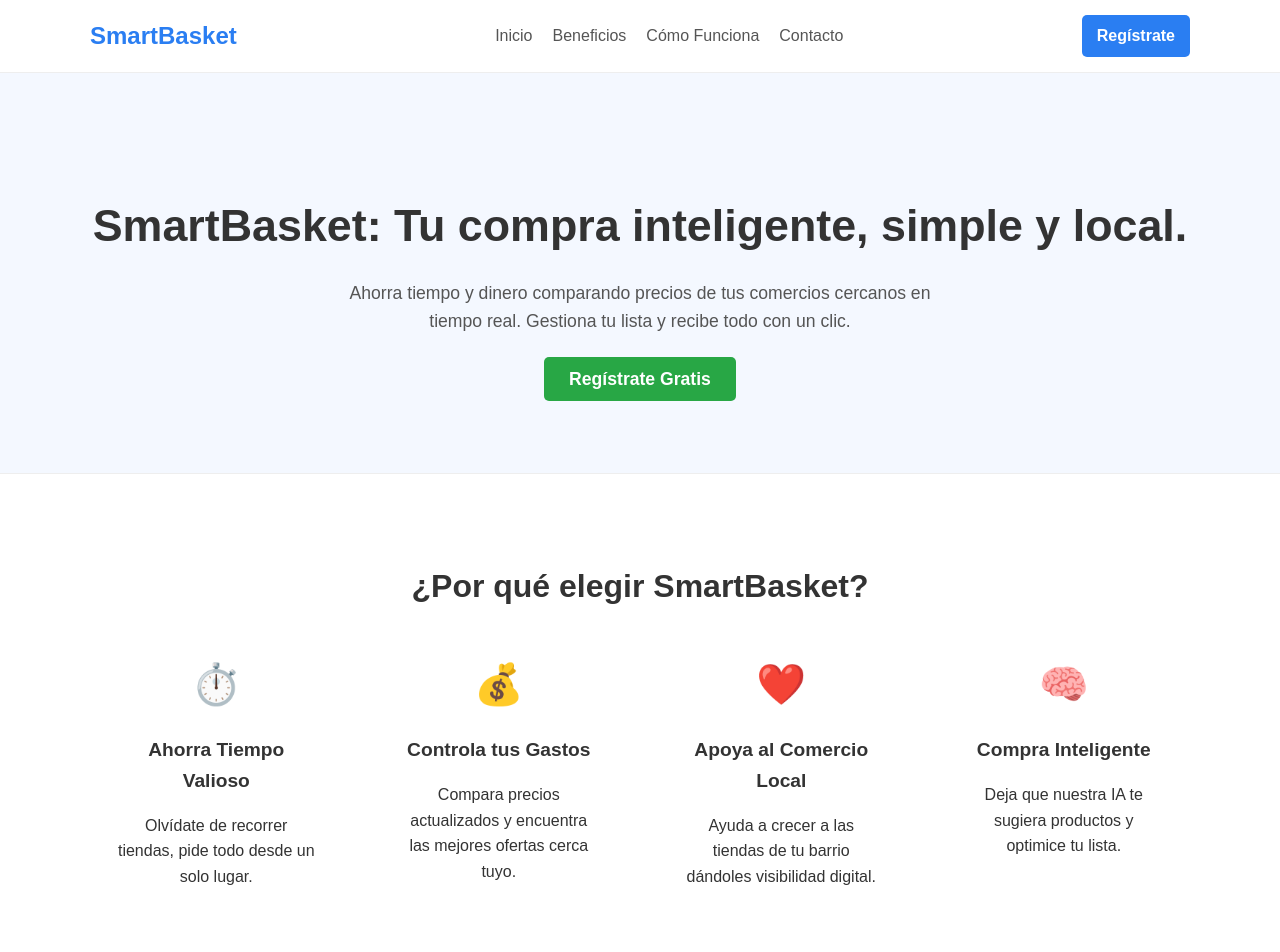
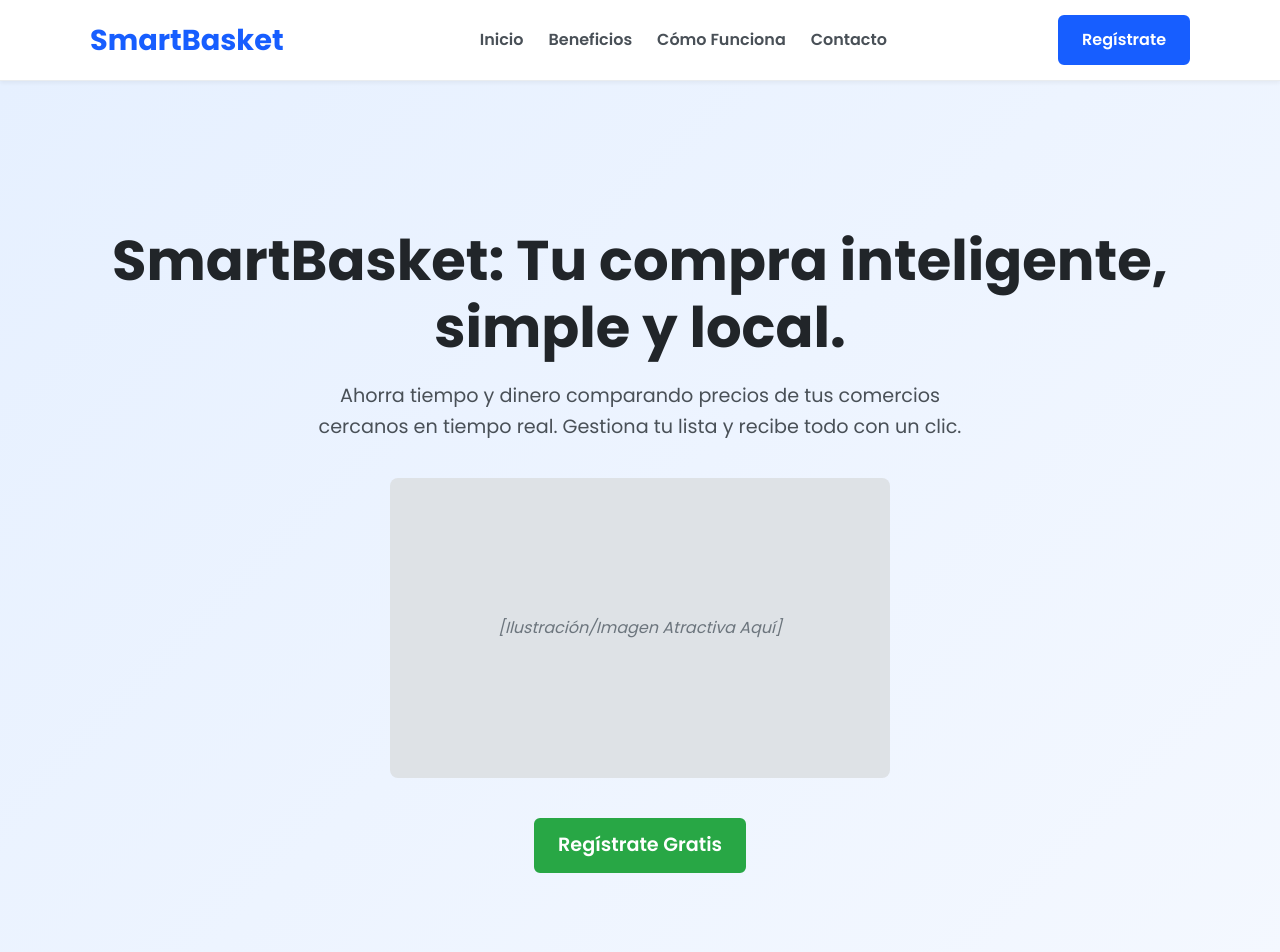
Before and after one commit to JfSS280/SmartBasket, a plain HTML site: page index.html in a window 1280 px wide. Shown: the top 952 px of the page. Drawn offline with Linux system fonts and the light colour scheme.

Commit message:
Segundo Commit
Le agregue el style.css

```diff
--- a/index.html
+++ b/index.html
@@ -4,236 +4,30 @@
     <meta charset="UTF-8">
     <meta name="viewport" content="width=device-width, initial-scale=1.0">
     <title>SmartBasket - Tu Compra Inteligente</title>
-    <style>
-        /* --- ESTILOS CSS BÁSICOS (Punto de Partida) --- */
-        body {
-            font-family: sans-serif; /* Fuente simple */
-            margin: 0;
-            padding: 0;
-            line-height: 1.6;
-            color: #333;
-        }
+    <link rel="stylesheet" href="style.css">
 
-        .container {
-            max-width: 1100px; /* Ancho máximo del contenido */
-            margin: 0 auto; /* Centrar contenido */
-            padding: 0 20px; /* Espaciado lateral */
-        }
-
-        /* Header y Navegación */
-        header {
-            background-color: #fff;
-            padding: 15px 0;
-            border-bottom: 1px solid #eee;
-            position: sticky; /* Opcional: header fijo */
-            top: 0;
-            z-index: 10;
-        }
-
-        nav {
-            display: flex;
-            justify-content: space-between;
-            align-items: center;
-        }
-
-        nav .logo {
-            font-weight: bold;
-            font-size: 1.5em;
-            color: #2a7ef2; /* Un azul como ejemplo */
-            text-decoration: none;
-        }
-
-        nav ul {
-            list-style: none;
-            padding: 0;
-            margin: 0;
-            display: flex;
-        }
-
-        nav ul li {
-            margin-left: 20px;
-        }
-
-        nav ul li a {
-            text-decoration: none;
-            color: #555;
-        }
-
-        nav .cta-button {
-            background-color: #2a7ef2;
-            color: white;
-            padding: 8px 15px;
-            border-radius: 5px;
-            text-decoration: none;
-            font-weight: bold;
-        }
-
-        /* Sección Héroe */
-        .hero {
-            background-color: #f4f8ff; /* Fondo azul claro */
-            padding: 80px 0;
-            text-align: center;
-        }
-
-        .hero h1 {
-            font-size: 2.8em;
-            margin-bottom: 15px;
-            color: #333;
-        }
-
-        .hero p {
-            font-size: 1.1em;
-            color: #555;
-            margin-bottom: 30px;
-            max-width: 600px;
-            margin-left: auto;
-            margin-right: auto;
-        }
-
-        .hero .cta-button {
-             background-color: #28a745; /* Verde para CTA principal */
-             color: white;
-             padding: 12px 25px;
-             border-radius: 5px;
-             text-decoration: none;
-             font-size: 1.1em;
-             font-weight: bold;
-        }
-
-        /* Secciones Generales */
-        section {
-            padding: 60px 0;
-            border-bottom: 1px solid #eee; /* Separador visual */
-        }
-
-        section:last-of-type {
-             border-bottom: none;
-        }
-
-        section h2 {
-            text-align: center;
-            font-size: 2em;
-            margin-bottom: 40px;
-            color: #333;
-        }
-
-        /* Sección Beneficios */
-        .benefits-grid {
-            display: flex;
-            justify-content: space-around;
-            flex-wrap: wrap; /* Para que se adapte en pantallas pequeñas */
-            gap: 30px; /* Espacio entre items */
-            text-align: center;
-        }
-
-        .benefit-item {
-            flex-basis: 200px; /* Ancho base de cada item */
-        }
-
-        .benefit-item .icon {
-            font-size: 2.5em; /* Tamaño del icono placeholder */
-            margin-bottom: 15px;
-            color: #2a7ef2; /* Color del icono */
-        }
-
-        .benefit-item h3 {
-            font-size: 1.2em;
-            margin-bottom: 10px;
-        }
-
-        /* Sección Cómo Funciona */
-        .how-it-works-steps {
-            display: flex;
-            justify-content: space-around;
-            flex-wrap: wrap;
-            gap: 30px;
-            text-align: center;
-        }
-
-        .step {
-            flex-basis: 250px;
-        }
-
-        .step .step-number {
-            display: inline-block;
-            width: 40px;
-            height: 40px;
-            line-height: 40px;
-            border-radius: 50%;
-            background-color: #2a7ef2;
-            color: white;
-            font-weight: bold;
-            font-size: 1.2em;
-            margin-bottom: 15px;
-        }
-
-         .step h3 {
-            font-size: 1.2em;
-            margin-bottom: 10px;
-         }
-
-        /* Sección CTA Final */
-        .final-cta {
-            background-color: #e9ecef; /* Gris claro */
-            text-align: center;
-        }
-
-        .final-cta .cta-button {
-             background-color: #28a745; /* Verde */
-             color: white;
-             padding: 12px 25px;
-             border-radius: 5px;
-             text-decoration: none;
-             font-size: 1.1em;
-             font-weight: bold;
-        }
-
-        /* Footer */
-        footer {
-            background-color: #343a40; /* Gris oscuro */
-            color: #ccc;
-            padding: 40px 0;
-            text-align: center;
-            font-size: 0.9em;
-        }
-
-        footer a {
-            color: #fff;
-            text-decoration: none;
-            margin: 0 10px;
-        }
-
-        footer p {
-            margin-top: 20px;
-            color: #aaa;
-        }
-
-    </style>
-</head>
+    <link rel="icon" href="favicon.ico" sizes="any"> <link rel="icon" href="favicon.svg" type="image/svg+xml"> <link rel="apple-touch-icon" href="apple-touch-icon.png"> </head>
 <body>
 
-    <header>
-        <div class="container">
+    <header id="inicio"> <div class="container">
             <nav>
-                <a href="#" class="logo">SmartBasket</a>
+                <a href="#inicio" class="logo">SmartBasket</a>
                 <ul>
                     <li><a href="#inicio">Inicio</a></li>
                     <li><a href="#beneficios">Beneficios</a></li>
                     <li><a href="#como-funciona">Cómo Funciona</a></li>
                     <li><a href="#contacto">Contacto</a></li>
                 </ul>
-                <a href="#" class="cta-button">Regístrate</a>
-            </nav>
+                <a href="#" class="cta-button nav-cta">Regístrate</a> </nav>
         </div>
     </header>
 
     <main>
-        <section id="inicio" class="hero">
-            <div class="container">
+        <section class="hero"> <div class="container">
                 <h1>SmartBasket: Tu compra inteligente, simple y local.</h1>
                 <p>Ahorra tiempo y dinero comparando precios de tus comercios cercanos en tiempo real. Gestiona tu lista y recibe todo con un clic.</p>
-                <a href="#" class="cta-button">Regístrate Gratis</a>
-            </div>
+                <div class="hero-visual-placeholder">[Ilustración/Imagen Atractiva Aquí]</div>
+                <a href="#" class="cta-button hero-cta">Regístrate Gratis</a> </div>
         </section>
 
         <section id="beneficios">
@@ -241,26 +35,27 @@
                 <h2>¿Por qué elegir SmartBasket?</h2>
                 <div class="benefits-grid">
                     <div class="benefit-item">
-                        <div class="icon">⏱️</div> <h3>Ahorra Tiempo Valioso</h3>
+                        <div class="icon">[Icono Reloj]</div> <h3>Ahorra Tiempo Valioso</h3>
                         <p>Olvídate de recorrer tiendas, pide todo desde un solo lugar.</p>
                     </div>
                     <div class="benefit-item">
-                        <div class="icon">💰</div> <h3>Controla tus Gastos</h3>
+                        <div class="icon">[Icono Moneda]</div> <h3>Controla tus Gastos</h3>
                         <p>Compara precios actualizados y encuentra las mejores ofertas cerca tuyo.</p>
                     </div>
                     <div class="benefit-item">
-                        <div class="icon">❤️</div> <h3>Apoya al Comercio Local</h3>
+                        <div class="icon">[Icono Tienda]</div> <h3>Apoya al Comercio Local</h3>
                         <p>Ayuda a crecer a las tiendas de tu barrio dándoles visibilidad digital.</p>
                     </div>
                      <div class="benefit-item">
-                        <div class="icon">🧠</div> <h3>Compra Inteligente</h3>
+                        <div class="icon">[Icono IA]</div> <h3>Compra Inteligente</h3>
                         <p>Deja que nuestra IA te sugiera productos y optimice tu lista.</p>
                     </div>
                 </div>
             </div>
         </section>
 
-        <section id="como-funciona" style="background-color: #f8f9fa;"> <div class="container">
+        <section id="como-funciona">
+             <div class="container">
                 <h2>Comprar nunca fue tan fácil</h2>
                 <div class="how-it-works-steps">
                     <div class="step">
@@ -294,14 +89,14 @@
 
     <footer>
         <div class="container">
-            <nav>
+            <div class="footer-links">
                 <a href="#">Acerca de</a>
                 <a href="#">Para Comercios</a>
                 <a href="#">Contacto</a>
                 <a href="#">Términos</a>
                 <a href="#">Privacidad</a>
-            </nav>
-            <p>&copy; 2025 SmartBasket - Equipo 12. Todos los derechos reservados.</p>
+            </div>
+            <p>&copy; 2025 SmartBasket - Desarrollado por balestrieris. Todos los derechos reservados.</p>
             </div>
     </footer>
 
--- /dev/null
+++ b/style.css
@@ -0,0 +1,253 @@
+/* --- ESTILOS CSS MEJORADOS (style.css) --- */
+
+/* Importar Fuente de Google Fonts (Ejemplo: Poppins) */
+@import url('https://fonts.googleapis.com/css2?family=Poppins:wght@400;600;700&display=swap');
+
+/* Reset básico y configuración general */
+* {
+    box-sizing: border-box; /* Mejor manejo de padding y border */
+}
+
+html {
+    scroll-behavior: smooth; /* ¡Para el scroll suave! */
+}
+
+body {
+    font-family: 'Poppins', sans-serif; /* Aplicar fuente importada */
+    margin: 0;
+    padding: 0;
+    line-height: 1.6;
+    color: #333;
+    background-color: #fff; /* Fondo blanco por defecto */
+}
+
+.container {
+    max-width: 1140px; /* Ancho máximo más común */
+    margin: 0 auto;
+    padding: 0 20px;
+}
+
+/* Header y Navegación Mejorados */
+header {
+    background-color: #fff;
+    padding: 15px 0;
+    border-bottom: 1px solid #e9ecef; /* Borde más sutil */
+    position: sticky;
+    top: 0;
+    z-index: 1000; /* Asegurar que esté por encima */
+    box-shadow: 0 2px 4px rgba(0,0,0,0.05); /* Sombra sutil */
+}
+
+nav {
+    display: flex;
+    justify-content: space-between;
+    align-items: center;
+}
+
+nav .logo {
+    font-weight: 700; /* Más grueso */
+    font-size: 1.8em;
+    color: #175eff; /* Azul más vibrante */
+    text-decoration: none;
+}
+
+nav ul {
+    list-style: none;
+    padding: 0;
+    margin: 0;
+    display: flex;
+    align-items: center;
+}
+
+nav ul li {
+    margin-left: 25px; /* Más espacio */
+}
+
+nav ul li a {
+    text-decoration: none;
+    color: #495057; /* Gris oscuro */
+    font-weight: 600; /* Semi-negrita */
+    transition: color 0.3s ease; /* Transición suave */
+}
+
+nav ul li a:hover {
+    color: #175eff; /* Azul al pasar el mouse */
+}
+
+/* Botón CTA genérico */
+.cta-button {
+    display: inline-block; /* Para aplicar padding correctamente */
+    padding: 10px 22px;
+    border-radius: 6px;
+    text-decoration: none;
+    font-weight: 600;
+    transition: background-color 0.3s ease, transform 0.2s ease;
+    cursor: pointer;
+    text-align: center;
+}
+
+.cta-button:hover {
+    transform: translateY(-2px); /* Efecto sutil al pasar el mouse */
+    box-shadow: 0 4px 8px rgba(0,0,0,0.1);
+}
+
+/* Botón CTA específico de Navegación */
+.nav-cta {
+    background-color: #175eff;
+    color: white;
+    border: 2px solid #175eff;
+}
+.nav-cta:hover {
+     background-color: #0045d8;
+     border-color: #0045d8;
+}
+
+
+/* Sección Héroe Mejorada */
+.hero {
+    background: linear-gradient(135deg, #e6f0ff 0%, #f4f8ff 100%); /* Degradado sutil */
+    padding: 100px 0; /* Más padding vertical */
+    text-align: center;
+    border-bottom: 1px solid #e9ecef;
+}
+
+.hero h1 {
+    font-size: 3.5em; /* Más grande */
+    font-weight: 700;
+    margin-bottom: 20px;
+    color: #212529; /* Negro suave */
+    line-height: 1.2;
+}
+
+.hero p {
+    font-size: 1.2em;
+    color: #495057; /* Gris oscuro */
+    margin-bottom: 35px;
+    max-width: 650px;
+    margin-left: auto;
+    margin-right: auto;
+}
+
+/* Placeholder para la imagen/ilustración del héroe */
+.hero .hero-visual-placeholder {
+    background-color: #dee2e6;
+    width: 60%;
+    max-width: 500px;
+    height: 300px; /* Ajustar según la imagen real */
+    margin: 30px auto 40px auto;
+    border-radius: 8px;
+    display: flex;
+    align-items: center;
+    justify-content: center;
+    color: #6c757d;
+    font-style: italic;
+}
+
+/* Botón CTA específico del Héroe */
+.hero-cta {
+     background-color: #28a745; /* Verde */
+     color: white;
+     border: 2px solid #28a745;
+     font-size: 1.2em; /* Ligeramente más grande */
+}
+.hero-cta:hover {
+     background-color: #218838;
+     border-color: #218838;
+}
+
+/* --- ESTILOS BÁSICOS PARA OTRAS SECCIONES (Sin Cambios Mayores) --- */
+section {
+    padding: 70px 0; /* Más padding */
+    border-bottom: 1px solid #eee;
+}
+section:last-of-type { border-bottom: none; }
+
+section h2 {
+    text-align: center;
+    font-size: 2.2em; /* Ligeramente más grande */
+    font-weight: 700;
+    margin-bottom: 50px;
+    color: #343a40; /* Gris más oscuro */
+}
+
+/* Sección Beneficios (Layout básico Flex) */
+.benefits-grid {
+    display: flex;
+    justify-content: space-around;
+    flex-wrap: wrap;
+    gap: 30px;
+    text-align: center;
+}
+.benefit-item { flex-basis: 220px; } /* Un poco más de espacio */
+.benefit-item .icon { font-size: 3em; margin-bottom: 15px; color: #175eff; }
+.benefit-item h3 { font-size: 1.3em; margin-bottom: 10px; font-weight: 600; }
+
+/* Sección Cómo Funciona (Layout básico Flex) */
+#como-funciona { background-color: #f8f9fa; } /* Fondo diferente */
+.how-it-works-steps { display: flex; justify-content: space-around; flex-wrap: wrap; gap: 30px; text-align: center; }
+.step { flex-basis: 280px; }
+.step .step-number { display: inline-block; width: 45px; height: 45px; line-height: 45px; border-radius: 50%; background-color: #175eff; color: white; font-weight: bold; font-size: 1.3em; margin-bottom: 20px; }
+.step h3 { font-size: 1.3em; margin-bottom: 10px; font-weight: 600; }
+
+/* Sección CTA Final */
+.final-cta { background-color: #e9ecef; text-align: center; }
+.final-cta h2 { margin-bottom: 20px;}
+.final-cta p { max-width: 600px; margin-left: auto; margin-right: auto; margin-bottom: 30px; color: #495057;}
+/* Reutiliza estilos del botón .hero-cta si quieres el mismo botón verde */
+.final-cta .cta-button {
+     background-color: #28a745; /* Verde */
+     color: white;
+     border: 2px solid #28a745;
+     font-size: 1.1em;
+}
+.final-cta .cta-button:hover {
+     background-color: #218838;
+     border-color: #218838;
+}
+
+/* Footer Mejorado */
+footer {
+    background-color: #343a40;
+    color: #adb5bd; /* Gris más claro */
+    padding: 50px 0 30px 0; /* Más padding */
+    text-align: center;
+    font-size: 0.95em;
+}
+footer .footer-links {
+    margin-bottom: 25px;
+}
+footer .footer-links a {
+    color: #dee2e6; /* Casi blanco */
+    text-decoration: none;
+    margin: 0 12px;
+    transition: color 0.3s ease;
+}
+footer .footer-links a:hover {
+    color: #fff;
+}
+footer p {
+    margin-top: 20px;
+    color: #6c757d; /* Gris aún más claro */
+    font-size: 0.9em;
+}
+
+/* --- AÑADIR AQUÍ REGLAS PARA RESPONSIVIDAD (MEDIA QUERIES) --- */
+/* Ejemplo básico para ajustar el grid de beneficios en móviles */
+@media (max-width: 768px) {
+    nav ul {
+        /* Aquí iría la lógica para ocultar el menú normal y mostrar un botón hamburguesa (requiere JS) */
+        /* Por ahora, podemos hacer que los items se espacien menos o se oculten */
+        display: none; /* Ocultar menú en pantallas pequeñas (solución simple sin JS) */
+    }
+    .hero h1 { font-size: 2.5em; }
+    .hero p { font-size: 1em; }
+    .benefits-grid, .how-it-works-steps {
+        flex-direction: column; /* Apilar verticalmente */
+        align-items: center;
+    }
+    .benefit-item, .step {
+        flex-basis: 80%; /* Ocupar más ancho */
+        margin-bottom: 30px;
+    }
+    section h2 { font-size: 1.8em;}
+}
```
